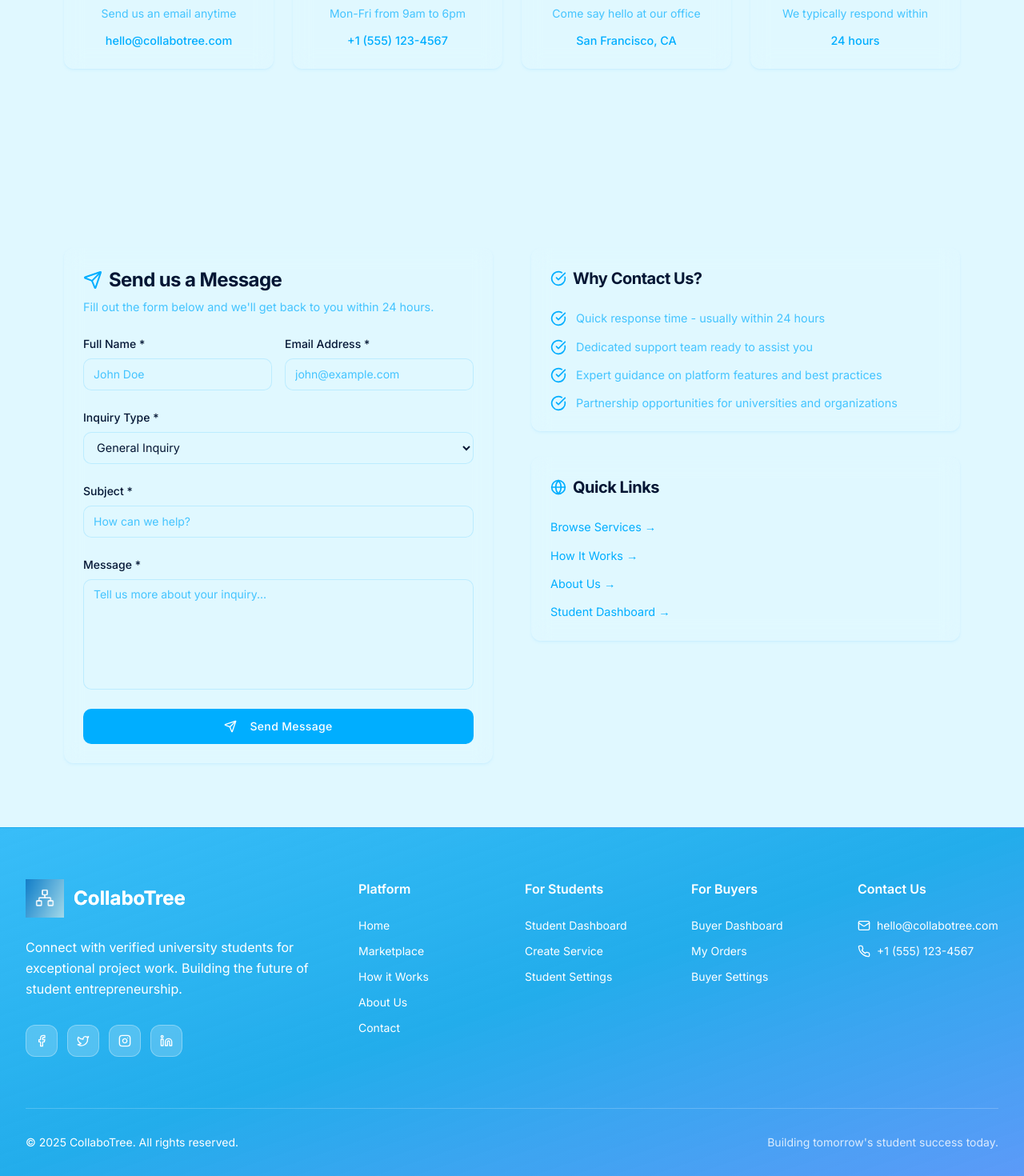
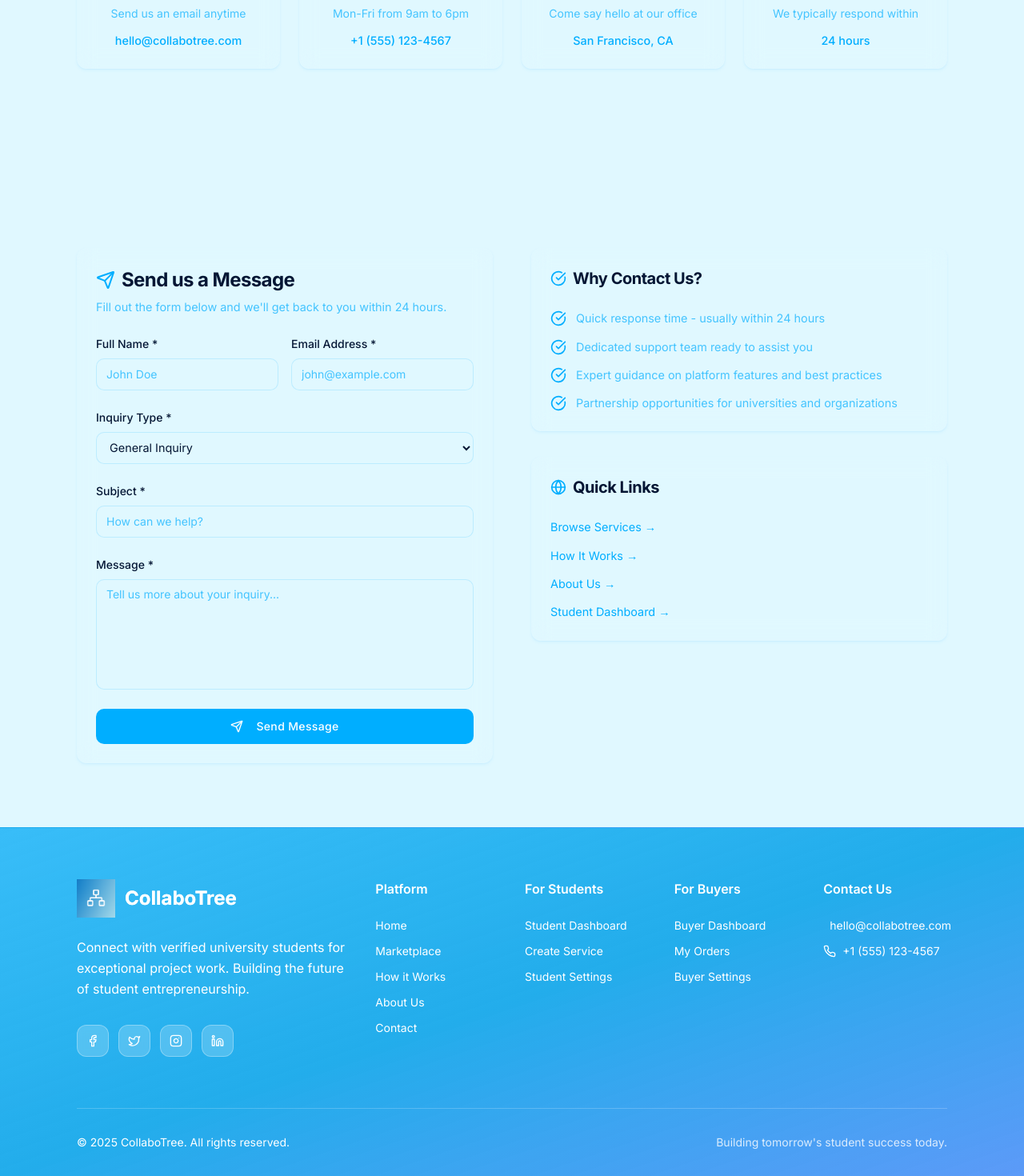
Before and after one commit to ronaldo9991/collabotree, a React (Vite) app in the folder client/: page /contact in a window 1280 px wide. Shown: the part 667-2137 px from the top of the page at 80% size. Built offline with nearby package versions, Linux system fonts and the light colour scheme; a web font is replaced by a local one.

Commit message:
Fix padding and navbar width - increase container max-width and improve spacing across website

```diff
--- a/client/src/components/Footer.tsx
+++ b/client/src/components/Footer.tsx
@@ -34,7 +34,7 @@ export function Footer() {
       {/* Subtle background pattern */}
       <div className="absolute inset-0 bg-grid-small-white/[0.02] dark:bg-grid-small-white/[0.02]" />
 
-      <div className="relative container mx-auto px-4 sm:px-6 lg:px-8 max-w-7xl">
+      <div className="relative container-unified">
         {/* Main Footer Content */}
         <div className="py-16">
           <div className="grid grid-cols-1 md:grid-cols-2 lg:grid-cols-6 gap-12 lg:gap-8">
--- a/client/src/index.css
+++ b/client/src/index.css
@@ -376,8 +376,8 @@
 @layer components {
   /* Unified Container System - Based on Navbar Baseline */
   .container-unified {
-    @apply max-w-7xl mx-auto;
-    @apply px-6 md:px-10 xl:px-20;
+    @apply max-w-[95%] xl:max-w-[1600px] mx-auto;
+    @apply px-6 md:px-10 xl:px-24;
   }
 
   /* Section Spacing System */
--- a/client/src/pages/Landing.tsx
+++ b/client/src/pages/Landing.tsx
@@ -248,8 +248,8 @@ export default function Landing() {
         </div>
 
         {/* Main Content */}
-        <div className="relative z-10 container-unified w-full pb-16 md:pb-20 px-4 sm:px-6">
-          <div className="max-w-7xl mx-auto">
+        <div className="relative z-10 container-unified w-full pb-16 md:pb-20">
+          <div>
             <div className="grid grid-cols-1 lg:grid-cols-2 gap-12 lg:gap-16 items-center">
 
               {/* Left Content - Hero Text */}
--- a/client/src/pages/Services.tsx
+++ b/client/src/pages/Services.tsx
@@ -136,8 +136,8 @@ export default function Services() {
   );
 
   return (
-    <div className="min-h-screen bg-gradient-to-br from-background via-background to-muted/20 py-24 px-6 sm:px-8 lg:px-12">
-      <div className="max-w-7xl mx-auto">
+    <div className="min-h-screen bg-gradient-to-br from-background via-background to-muted/20 py-24">
+      <div className="container-unified">
 
         {/* Header */}
         <motion.div
```
